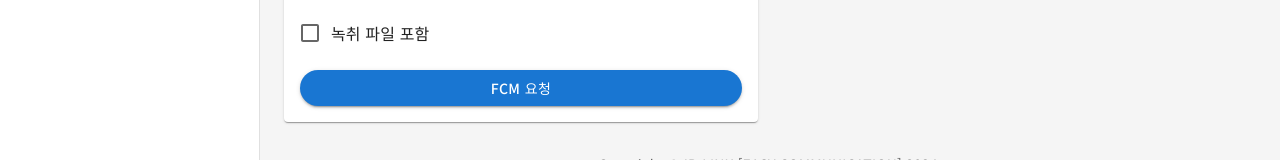
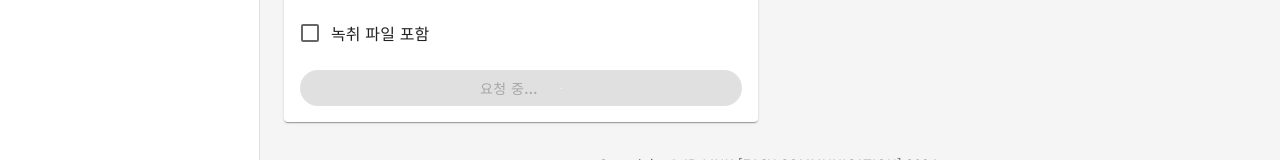
Before and after one commit to irlink-dev/irfcm, a Next.js app: page /chubb in a window 1280 px wide. Both pictures are taken after a click on the button "FCM 요청". Shown: the part 441-601 px from the top of the page. Built offline with nearby package versions, Linux system fonts and the light colour scheme; no server answers; the database is empty.

Commit message:
update: 스토리지 로딩 추가, 로딩 상태를 전역으로 관리
v0.5.1 버전 상향.

```diff
--- a/package.json
+++ b/package.json
@@ -1,6 +1,6 @@
 {
   "name": "irfcm",
-  "version": "0.5.0",
+  "version": "0.5.1",
   "scripts": {
     "dev": "next dev",
     "build": "next build",
--- a/src/atoms/global-state-atoms.ts
+++ b/src/atoms/global-state-atoms.ts
@@ -2,9 +2,19 @@
 import { MorecxVariants } from '@/enums/morecx-variants'
 
 /**
- * 페이지 로딩.
+ * 페이지 로딩 상태.
  */
 export const pageLoadingStatusAtom = atom(false)
+
+/**
+ * FCM 요청 로딩 상태.
+ */
+export const fcmRequestLoadingStatusAtom = atom(false)
+
+/**
+ * 스토리지 파일 로딩 상태.
+ */
+export const storageFilesLoadingStatusAtom = atom(false)
 
 /**
  * 모렉스 Build Variants.
--- a/src/components/dashboard.tsx
+++ b/src/components/dashboard.tsx
@@ -84,8 +84,13 @@
 
         {isPageLoading && (
           <LinearProgress
-            sx={{ position: 'absolute', bottom: 0, left: 0, width: '100%' }}
-            color="primary"
+            sx={{
+              position: 'absolute',
+              bottom: 0,
+              left: 0,
+              width: '100%',
+              height: '2px',
+            }}
           />
         )}
       </AppBar>
--- a/src/components/request-form.tsx
+++ b/src/components/request-form.tsx
@@ -5,6 +5,7 @@
   Box,
   Button,
   Checkbox,
+  CircularProgress,
   FormControl,
   FormControlLabel,
   FormGroup,
@@ -20,8 +21,11 @@
 import { Client, ClientType } from '@/enums/client'
 import { FcmType } from '@/enums/fcm-type'
 import { MeritzFcmType } from '@/enums/meritz-fcm-type'
-import { useAtomValue } from 'jotai'
-import { morecxVariantsAtom } from '@/atoms/global-state-atoms'
+import { useAtom, useAtomValue } from 'jotai'
+import {
+  fcmRequestLoadingStatusAtom,
+  morecxVariantsAtom,
+} from '@/atoms/global-state-atoms'
 
 const TAG = 'RequestForm'
 
@@ -55,11 +59,16 @@
   const IS_MERITZ = params.client === Client.MERITZ
 
   const morecxVariant = useAtomValue(morecxVariantsAtom)
+  const [isFcmRequestLoading, setIsFcmRequestLoading] = useAtom(
+    fcmRequestLoadingStatusAtom,
+  )
 
   /**
    * 요청 버튼 클릭 시
    */
   const onRequestButtonClick = () => {
+    setIsFcmRequestLoading(true)
+
     const IS_HTTP_V1 =
       params.client === Client.GS_SHOP_USB ||
       params.client === Client.HYUNDAI ||
@@ -152,11 +161,22 @@
         type="submit"
         onClick={onRequestButtonClick}
         variant="contained"
+        disabled={isFcmRequestLoading}
         sx={{
           borderRadius: '100px',
         }}
       >
-        FCM 요청
+        {isFcmRequestLoading ? <span>요청 중...</span> : <span>FCM 요청</span>}
+        {isFcmRequestLoading && (
+          <CircularProgress
+            size={16}
+            thickness={7}
+            sx={{
+              ml: 1,
+              color: 'white',
+            }}
+          />
+        )}
       </Button>
     </Paper>
   )
--- a/src/components/storage-files.tsx
+++ b/src/components/storage-files.tsx
@@ -1,5 +1,6 @@
 import {
   Box,
+  CircularProgress,
   IconButton,
   Link,
   Paper,
@@ -18,8 +19,11 @@
 import Input from '@/interfaces/input'
 import { Dispatch, SetStateAction, useEffect } from 'react'
 import { printLog } from '@/utils/log'
-import { useAtomValue } from 'jotai'
-import { morecxVariantsAtom } from '@/atoms/global-state-atoms'
+import { useAtom, useAtomValue } from 'jotai'
+import {
+  morecxVariantsAtom,
+  storageFilesLoadingStatusAtom,
+} from '@/atoms/global-state-atoms'
 
 interface StorageFilesProps {
   params: { client: string }
@@ -43,6 +47,9 @@
     useStorageFiles(firebasePref, storageRef)
 
   const morecxVariant = useAtomValue(morecxVariantsAtom)
+  const [isStorageFilesLoading, setIsStorageFilesLoading] = useAtom(
+    storageFilesLoadingStatusAtom,
+  )
 
   const onRefreshIconClick = () => {
     getStorageFiles(input, params.client, morecxVariant)
@@ -95,7 +102,24 @@
         </Box>
       </Box>
 
+      {isStorageFilesLoading ? (
+        // 스토리지 파일 로딩 중일 때 CircularProgress 표시.
+        <Box
+          sx={{
+            width: '100%',
+            // height: 345,
+            py: 4,
+            display: 'flex',
+            alignItems: 'center',
+            justifyContent: 'center',
+          }}
+        >
+          <CircularProgress size={32} thickness={5} color="inherit" />
+        </Box>
+      ) : (
+        <>
           {storageFileData.length > 0 ? (
+            // 스토리지 파일 데이터가 존재할 때.
             <Table>
               <TableBody>
                 {storageFileData.map((storageFile) => (
@@ -124,9 +148,12 @@
               </TableBody>
             </Table>
           ) : (
+            // 스토리지 파일 데이터가 존재하지 않을 때.
             <Typography variant="caption" sx={{ color: '#999999' }}>
               스토리지가 비어 있습니다
             </Typography>
+          )}
+        </>
       )}
     </Paper>
   )
--- a/src/hooks/use-fcm-request.ts
+++ b/src/hooks/use-fcm-request.ts
@@ -3,7 +3,6 @@
 import { getUserToken, getNewOAuthCode } from '@/utils/firebase'
 import Request from '@/interfaces/request'
 import { requestFcm, requestMeritzFcm, sendMessage } from '@/utils/fcm'
-import { useSnackbar } from 'notistack'
 import FirebasePreference from '@/interfaces/firebase-preference'
 import Input from '@/interfaces/input'
 import useLocalStorage from './use-local-storage'
@@ -15,6 +14,8 @@
 import { MeritzFcmType } from '@/enums/meritz-fcm-type'
 import { MorecxVariants } from '@/enums/morecx-variants'
 import useToast from './use-toast'
+import { useSetAtom } from 'jotai'
+import { fcmRequestLoadingStatusAtom } from '@/atoms/global-state-atoms'
 
 const useFcmRequest = (firebasePref: FirebasePreference) => {
   const TAG = 'useFcmRequest'
@@ -37,11 +38,12 @@
   const LOCAL_STORAGE_REFRESH_TOKEN_KEY = `irfcm:refresh_token:${client}`
 
   const { getLocalStorageData, setLocalStorageData } = useLocalStorage()
-  const { enqueueSnackbar } = useSnackbar()
   const { showSuccessToast, showErrorToast } = useToast()
 
   const accessToken = getLocalStorageData(LOCAL_STORAGE_ACCESS_TOKEN_KEY)
   const refreshToken = getLocalStorageData(LOCAL_STORAGE_REFRESH_TOKEN_KEY)
+
+  const setIsFcmRequestLoading = useSetAtom(fcmRequestLoadingStatusAtom)
 
   const [trigger, setTrigger] = useState<boolean>(false) // 스토리지 파일 트리거.
   const [input, setInput] = useState<Input>(() => {
@@ -123,6 +125,13 @@
   }
 
   /**
+   * [NEW] "잘못된 요청(400)" 응답 시.
+   */
+  const onBadRequest = () => {
+    showErrorToast('잘못된 요청입니다. 요청 양식을 수정해주세요.')
+  }
+
+  /**
    * [NEW] "권한 없음(401)" 응답 시.
    */
   const onUnauthorized = async (client: ClientType) => {
@@ -149,6 +158,7 @@
     response: IFcmResponse,
     client: ClientType,
   ) => {
+    setIsFcmRequestLoading(false)
     printLog(
       TAG,
       `onResponse. status: ${response?.status || response?.success}`,
@@ -159,6 +169,7 @@
     }
     if (method === FcmMethod.HTTP_V1) {
       if (response.status === 200) onSuccess()
+      if (response.status === 400) onBadRequest()
       if (response.status === 401) onUnauthorized(client)
     }
   }
--- a/src/hooks/use-storage-files.ts
+++ b/src/hooks/use-storage-files.ts
@@ -9,8 +9,11 @@
 import { printLog } from '@/utils/log'
 import { parseDownloadUrl } from '@/utils/format'
 import { MorecxVariants } from '@/enums/morecx-variants'
-import { useAtomValue } from 'jotai'
-import { morecxVariantsAtom } from '@/atoms/global-state-atoms'
+import { useAtomValue, useSetAtom } from 'jotai'
+import {
+  morecxVariantsAtom,
+  storageFilesLoadingStatusAtom,
+} from '@/atoms/global-state-atoms'
 import useToast from './use-toast'
 
 const useStorageFiles = (
@@ -30,6 +33,7 @@
   )
 
   const morecxVariant = useAtomValue(morecxVariantsAtom)
+  const setIsStorageFilesLoading = useSetAtom(storageFilesLoadingStatusAtom)
 
   useEffect(() => {
     setLocalStorageData(LOCAL_STORAGE_FILE_DATA_KEY, storageFileData)
@@ -65,6 +69,7 @@
     client: string,
     variant: number,
   ) => {
+    setIsStorageFilesLoading(true)
     printLog(
       TAG,
       `getStorageFiles. phoneNumber: ${input.phoneNumber}, date: ${input.date}, morecxVariant: ${MorecxVariants[variant]}`,
@@ -78,6 +83,7 @@
     )
     clearStorageFiles()
     showStorageFiles(urls, client)
+    setIsStorageFilesLoading(false)
   }
 
   return { clearStorageFiles, getStorageFiles, storageFileData }
```
Lines whose indentation alone changed are shown as unchanged.
